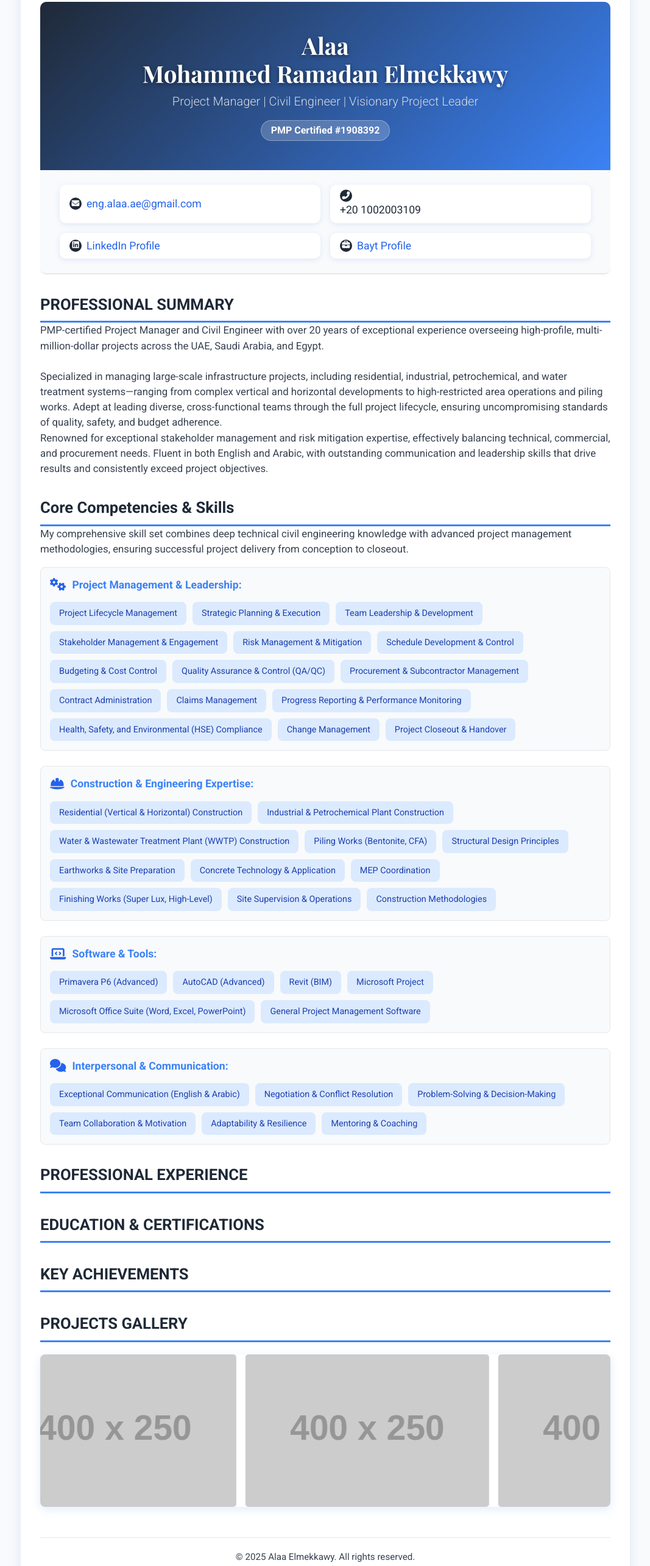
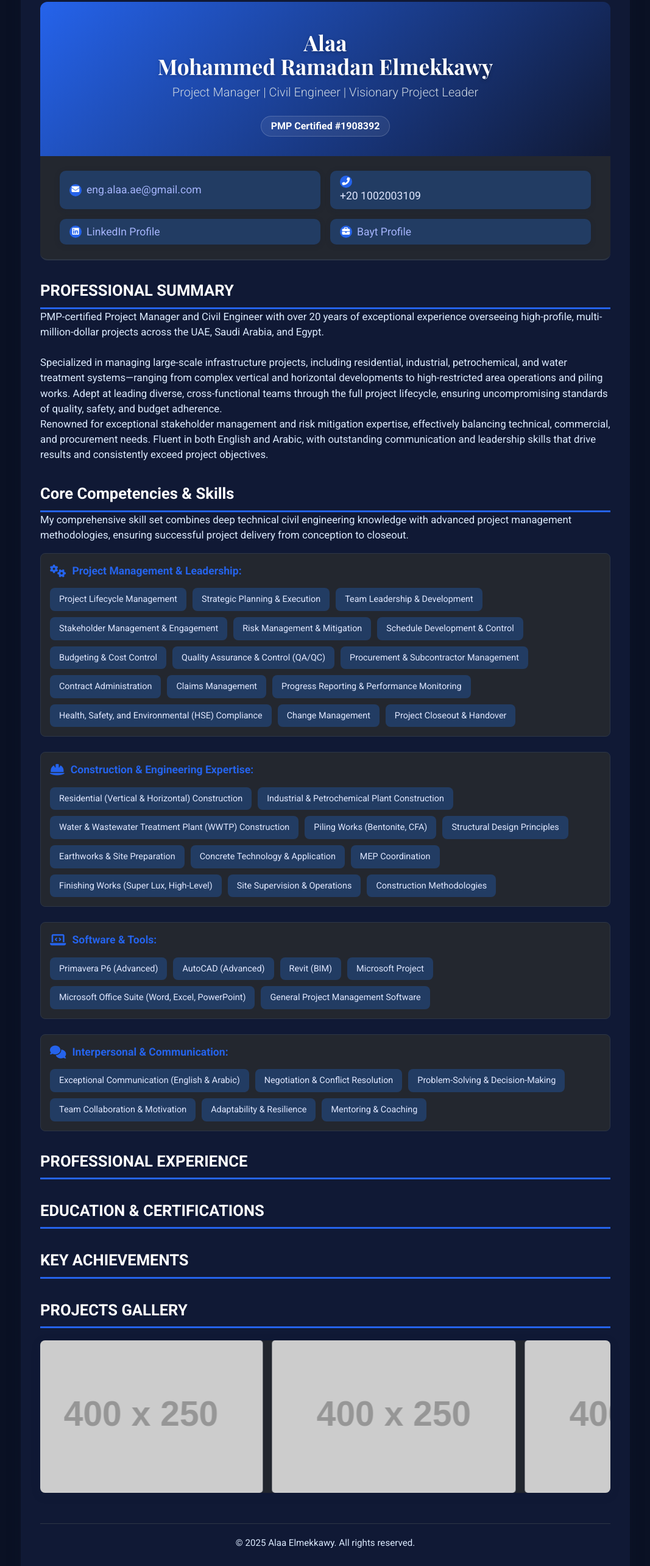
Before and after one commit to alaa-elmekkawy/test, a plain HTML site: page index.html in a window 1280 px wide. Shown: the part 77-2645 px from the top of the page at 61% size, without its empty margins (106-1173 px from the left). Drawn offline with nearby package versions, Linux system fonts and the light colour scheme; placeholder pictures from the web are drawn by us.

Commit message:
Update index.html

```diff
--- a/index.html
+++ b/index.html
@@ -5,235 +5,201 @@
   <meta name="viewport" content="width=device-width, initial-scale=1" />
   <title>Alaa Elmekkawy - Professional CV</title>
   <link href="https://cdn.jsdelivr.net/npm/tailwindcss@2.2.19/dist/tailwind.min.css" rel="stylesheet" />
-  <link
-    rel="stylesheet"
-    href="https://cdn.jsdelivr.net/npm/@fortawesome/fontawesome-free@6.4.0/css/all.min.css"
-  />
-  <link
-    href="https://fonts.googleapis.com/css2?family=Inter:wght@300;400;500;600;700&family=Playfair+Display:wght@700&family=Roboto:wght@300;400;700&display=swap"
-    rel="stylesheet"
-  />
+  <link rel="stylesheet" href="https://cdn.jsdelivr.net/npm/@fortawesome/fontawesome-free@6.4.0/css/all.min.css" />
+  <link href="https://fonts.googleapis.com/css2?family=Inter:wght@300;400;500;600;700&family=Playfair+Display:wght@700&family=Roboto:wght@300;400;700&display=swap" rel="stylesheet" />
   <style>
     :root {
-      --primary-dark: #1F2937; /* Dark slate gray */
-      --primary-medium: #3B82F6; /* Blue-500 */
-      --text-color: #374151; /* Gray-700 */
-      --light-bg: #F9FAFB; /* Gray-50 */
-      --white-bg: #FFFFFF; /* White */
-      --accent-color: #2563EB; /* Blue-600 */
-      --accent-hover: #1D4ED8; /* Blue-700 */
-      --border-color: #E5E7EB; /* Gray-200 */
-      --skill-bg: #DBEAFE; /* Blue-100 */
-      --skill-text: #1E40AF; /* Blue-900 */
-      --shadow-color: rgba(59, 130, 246, 0.15); /* Blue shadow */
-      --hover-shadow: rgba(37, 99, 235, 0.25); /* Blue hover shadow */
+      --dark-blue: #101935;
+      --darker-blue: #0a1124;
+      --dark-gray: #23272f;
+      --medium-blue: #223c63;
+      --accent-blue: #2563eb;
+      --accent-hover: #1d4ed8;
+      --light-bg: #f7f9fb;
+      --white-bg: #fff;
+      --border-color: #2d3646;
+      --skill-bg: #223c63;
+      --skill-text: #e0e7ff;
+      --shadow-color: rgba(16, 25, 53, 0.18);
+      --hover-shadow: rgba(37, 99, 235, 0.25);
     }
-
     body {
       font-family: 'Roboto', sans-serif;
       margin: 0;
       padding: 0;
-      background-color: var(--light-bg);
-      color: var(--text-color);
+      background: var(--darker-blue);
+      color: #e3e6eb;
       display: flex;
       justify-content: center;
       min-height: 100vh;
     }
-
     .container {
-      width: 95%;
+      width: 96%;
       max-width: 1000px;
-      background-color: var(--white-bg);
-      box-shadow: 0 4px 20px var(--shadow-color);
+      background: var(--dark-blue);
+      box-shadow: 0 4px 24px var(--shadow-color);
       margin: 40px 0;
       padding: 2.5rem 2rem;
-      border-radius: 10px;
+      border-radius: 12px;
     }
-
     h1 {
       font-family: 'Playfair Display', serif;
       font-size: 2.2em;
       text-align: center;
       line-height: 1.1;
       margin-bottom: 0.5rem;
-      color: white;
-      text-shadow: 0 2px 6px rgba(0, 0, 0, 0.5);
+      color: #fff;
+      text-shadow: 0 2px 6px rgba(0,0,0,0.3);
     }
-
     h2 {
       font-size: 1.6em;
-      border-bottom: 3px solid var(--primary-medium);
+      border-bottom: 3px solid var(--accent-blue);
       padding-bottom: 8px;
       margin-top: 30px;
-      color: var(--primary-dark);
+      color: #fff;
       font-weight: 700;
     }
-
     h3 {
       font-size: 1.1em;
-      color: var(--primary-medium);
+      color: var(--accent-blue);
       margin-top: 20px;
       font-weight: 600;
     }
-
     p {
       margin-bottom: 1em;
       font-size: 1.05em;
       line-height: 1.5;
+      color: #dbeafe;
     }
-
     .header {
-      background: linear-gradient(135deg, #1F2937 0%, #3B82F6 100%);
-      padding: 3rem 1rem;
+      background: linear-gradient(135deg, var(--accent-blue) 0%, var(--dark-blue) 100%);
+      padding: 3rem 1rem 2rem 1rem;
       text-align: center;
-      border-radius: 10px 10px 0 0;
+      border-radius: 12px 12px 0 0;
       position: relative;
       overflow: hidden;
     }
-
-    .header-name {
-      font-weight: 700;
-      font-size: 2.4rem;
-      line-height: 1.2;
-      margin-bottom: 0.5rem;
-    }
-
     .header-title {
       font-size: 1.25rem;
       font-weight: 300;
       margin-bottom: 1rem;
-      color: #d1d9e6;
+      color: #cbd5e1;
     }
-
     .header-cert {
       display: inline-block;
-      background: rgba(255 255 255 / 0.2);
+      background: rgba(255,255,255,0.07);
       padding: 0.25rem 1rem;
       border-radius: 9999px;
       font-weight: 600;
-      border: 1px solid rgba(255 255 255 / 0.3);
-      backdrop-filter: blur(6px);
-      color: white;
+      border: 1px solid rgba(255,255,255,0.18);
+      color: #fff;
       user-select: none;
+      margin-top: 0.5rem;
     }
-
     .contact-info {
       display: grid;
       grid-template-columns: 1fr 1fr;
       gap: 1rem;
-      background: var(--light-bg);
+      background: var(--dark-gray);
       border-bottom: 2px solid var(--border-color);
       padding: 1.5rem 2rem;
-      border-radius: 0 0 10px 10px;
+      border-radius: 0 0 12px 12px;
       font-size: 1.1em;
-      color: var(--primary-dark);
+      color: #e0e7ff;
     }
-
     .contact-item {
       display: flex;
       align-items: center;
       gap: 0.5rem;
-      background: var(--white-bg);
+      background: var(--medium-blue);
       border-radius: 10px;
       box-shadow: 0 2px 10px var(--shadow-color);
       padding: 0.5rem 1rem;
       word-break: break-word;
       transition: transform 0.3s ease;
     }
-
     .contact-item:hover {
       transform: translateY(-2px);
     }
-
     .contact-item a {
-      color: var(--accent-color);
+      color: #a5b4fc;
       text-decoration: none;
       display: flex;
       align-items: center;
       gap: 0.5rem;
     }
-
     .contact-item a:hover {
-      color: var(--accent-hover);
+      color: #fff;
       text-decoration: underline;
     }
-
     .contact-icon {
       width: 20px;
       height: 20px;
-      background: var(--primary-dark);
+      background: var(--accent-blue);
       border-radius: 50%;
       display: flex;
       align-items: center;
       justify-content: center;
-      color: white;
+      color: #fff;
       font-size: 0.8rem;
       flex-shrink: 0;
     }
-
     .section-title {
       font-weight: 700;
-      color: var(--primary-dark);
+      color: #fff;
     }
-
     .experience-item {
-      border-left: 3px solid var(--border-color);
+      border-left: 3px solid var(--accent-blue);
       padding-left: 20px;
       margin-bottom: 32px;
       position: relative;
       transition: all 0.3s ease;
+      background: var(--medium-blue);
+      border-radius: 8px;
     }
-
     .experience-item:hover {
-      background-color: #eff6ff;
+      background-color: #1e293b;
       transform: translateY(-4px);
     }
-
     .experience-item::before {
       content: '';
       width: 12px;
       height: 12px;
-      background-color: var(--primary-medium);
+      background-color: var(--accent-blue);
       border-radius: 50%;
       position: absolute;
       left: -7.5px;
-      top: 8px;
+      top: 18px;
     }
-
     .skills-category {
       margin-bottom: 25px;
       padding: 15px;
       border: 1px solid var(--border-color);
       border-radius: 8px;
-      background-color: var(--light-bg);
+      background-color: var(--dark-gray);
       transition: box-shadow 0.3s ease;
     }
-
     .skills-category:hover {
       box-shadow: 0 4px 12px var(--shadow-color);
     }
-
     .skills-category h3 {
       margin-top: 0;
       margin-bottom: 15px;
       display: flex;
       align-items: center;
       gap: 10px;
-      color: var(--primary-medium);
+      color: var(--accent-blue);
     }
-
     .skills-category h3 i {
-      color: var(--accent-color);
+      color: var(--accent-blue);
       font-size: 1.2em;
     }
-
     .skills-list {
       display: flex;
       flex-wrap: wrap;
       gap: 10px;
       justify-content: flex-start;
     }
-
     .skills-list span {
       background-color: var(--skill-bg);
       color: var(--skill-text);
@@ -244,52 +210,46 @@
       transition: background-color 0.3s ease, color 0.3s ease, transform 0.2s ease;
       cursor: default;
     }
-
     .skills-list span:hover {
-      background-color: var(--accent-color);
+      background-color: var(--accent-blue);
       color: var(--white-bg);
       transform: translateY(-2px);
     }
-
     .achievements-grid {
       display: grid;
       grid-template-columns: repeat(auto-fit, minmax(280px, 1fr));
       gap: 25px;
       margin-top: 20px;
     }
-
     .achievement-item {
-      background-color: var(--white-bg);
+      background-color: var(--medium-blue);
       border: 1px solid var(--border-color);
       border-radius: 8px;
       padding: 20px;
       text-align: center;
       box-shadow: 0 2px 8px var(--shadow-color);
       transition: transform 0.3s ease, box-shadow 0.3s ease;
+      color: #e0e7ff;
     }
-
     .achievement-item:hover {
       transform: translateY(-5px);
       box-shadow: 0 6px 18px var(--hover-shadow);
     }
-
     .achievement-item i {
       font-size: 2.5em;
-      color: var(--accent-color);
+      color: var(--accent-blue);
       margin-bottom: 15px;
     }
-
     .achievement-item h4 {
       font-family: 'Playfair Display', serif;
-      color: var(--primary-dark);
+      color: #fff;
       font-size: 1.3em;
       margin-top: 10px;
       margin-bottom: 10px;
     }
-
     .achievement-item p {
       font-size: 0.95em;
-      color: var(--text-color);
+      color: #dbeafe;
       margin-bottom: 0;
     }
 
@@ -301,14 +261,14 @@
       border-radius: 8px;
       box-shadow: 0 4px 15px var(--shadow-color);
       margin-top: 20px;
+      background: var(--dark-gray);
     }
-
     .slider-track {
       display: flex;
-      transition: transform 0.5s ease-in-out;
+      width: max-content;
       will-change: transform;
+      animation: slider-scroll 36s linear infinite;
     }
-
     .slider-item {
       flex-shrink: 0;
       width: 400px;
@@ -316,19 +276,23 @@
       margin-right: 15px;
       border-radius: 5px;
       overflow: hidden;
-      background-color: #e5e7eb;
+      background-color: #1e293b;
       display: flex;
       align-items: center;
       justify-content: center;
-      color: #666;
+      color: #fff;
       font-size: 1.2em;
+      box-shadow: 0 2px 8px var(--shadow-color);
     }
-
     .slider-item img {
       width: 100%;
       height: 100%;
       object-fit: cover;
       display: block;
+    }
+    @keyframes slider-scroll {
+      0% { transform: translateX(0); }
+      100% { transform: translateX(calc(-1 * (400px + 15px) * 15)); }
     }
 
     footer {
@@ -336,65 +300,37 @@
       margin-top: 50px;
       padding-top: 20px;
       border-top: 1px solid var(--border-color);
-      color: var(--text-color);
+      color: #b6c0d1;
       font-size: 0.9em;
     }
 
-    footer .contact-info {
-      margin-bottom: 15px;
-    }
-
     /* Responsive Design */
-    @media (max-width: 768px) {
-      .container {
-        padding: 1.25rem 1rem;
-        margin: 20px 0;
+    @media (max-width: 900px) {
+      .slider-item { width: 300px; height: 180px; }
+      .slider-track {
+        animation: slider-scroll-md 36s linear infinite;
       }
-
-      h1 {
-        font-size: 2em;
-      }
-
-      h2 {
-        font-size: 1.5em;
-      }
-
-      h3 {
-        font-size: 1.1em;
-      }
-
-      .contact-info {
-        grid-template-columns: 1fr;
-        gap: 1rem;
-      }
-
-      .skills-list {
-        justify-content: center;
-      }
-
-      .achievements-grid {
-        grid-template-columns: 1fr;
-      }
-
-      .slider-item {
-        width: 300px;
-        height: 200px;
+      @keyframes slider-scroll-md {
+        0% { transform: translateX(0); }
+        100% { transform: translateX(calc(-1 * (300px + 15px) * 15)); }
       }
     }
-
-    @media (max-width: 480px) {
-      h1 {
-        font-size: 1.6em;
+    @media (max-width: 600px) {
+      .container { padding: 1.25rem 0.5rem; }
+      h1 { font-size: 1.3em; }
+      h2 { font-size: 1.1em; }
+      .slider-item { width: 220px; height: 120px; }
+      .slider-track {
+        animation: slider-scroll-sm 36s linear infinite;
       }
-
-      h2 {
-        font-size: 1.3em;
+      @keyframes slider-scroll-sm {
+        0% { transform: translateX(0); }
+        100% { transform: translateX(calc(-1 * (220px + 15px) * 15)); }
       }
-
-      .slider-item {
-        width: 250px;
-        height: 180px;
-      }
+    }
+    @media (max-width: 768px) {
+      .contact-info { grid-template-columns: 1fr; gap: 1rem; }
+      .achievements-grid { grid-template-columns: 1fr; }
     }
   </style>
 </head>
@@ -402,7 +338,7 @@
   <div class="container">
     <!-- Header Section -->
     <header class="header">
-      <h1 class="header-name">
+      <h1>
         Alaa <br />
         Mohammed Ramadan Elmekkawy
       </h1>
@@ -433,7 +369,7 @@
     </section>
 
     <!-- Main Content -->
-    <main class="p-0">
+    <main>
       <!-- Professional Summary -->
       <section class="mb-8" aria-labelledby="professional-summary-title">
         <h2 id="professional-summary-title" class="section-title">PROFESSIONAL SUMMARY</h2>
@@ -450,7 +386,6 @@
         <p>
           My comprehensive skill set combines deep technical civil engineering knowledge with advanced project management methodologies, ensuring successful project delivery from conception to closeout.
         </p>
-
         <div class="skills-category">
           <h3><i class="fas fa-cogs"></i> Project Management & Leadership:</h3>
           <div class="skills-list">
@@ -471,7 +406,6 @@
             <span>Project Closeout & Handover</span>
           </div>
         </div>
-
         <div class="skills-category">
           <h3><i class="fas fa-hard-hat"></i> Construction & Engineering Expertise:</h3>
           <div class="skills-list">
@@ -488,7 +422,6 @@
             <span>Construction Methodologies</span>
           </div>
         </div>
-
         <div class="skills-category">
           <h3><i class="fas fa-laptop-code"></i> Software & Tools:</h3>
           <div class="skills-list">
@@ -500,7 +433,6 @@
             <span>General Project Management Software</span>
           </div>
         </div>
-
         <div class="skills-category">
           <h3><i class="fas fa-comments"></i> Interpersonal & Communication:</h3>
           <div class="skills-list">
@@ -535,53 +467,29 @@
       <!-- Projects Gallery Slider -->
       <section aria-label="Projects Gallery" class="mb-8">
         <h2 class="section-title">PROJECTS GALLERY</h2>
-        <div class="slider-container" id="project-slider" aria-live="polite" aria-atomic="true">
+        <div class="slider-container" aria-live="polite" aria-atomic="true">
           <div class="slider-track" id="slider-track">
-            <div class="slider-item">
-              <img src="https://via.placeholder.com/400x250?text=Project+1" alt="Project 1" loading="lazy" />
-            </div>
-            <div class="slider-item">
-              <img src="https://via.placeholder.com/400x250?text=Project+2" alt="Project 2" loading="lazy" />
-            </div>
-            <div class="slider-item">
-              <img src="https://via.placeholder.com/400x250?text=Project+3" alt="Project 3" loading="lazy" />
-            </div>
-            <div class="slider-item">
-              <img src="https://via.placeholder.com/400x250?text=Project+4" alt="Project 4" loading="lazy" />
-            </div>
-            <div class="slider-item">
-              <img src="https://via.placeholder.com/400x250?text=Project+5" alt="Project 5" loading="lazy" />
-            </div>
-            <div class="slider-item">
-              <img src="https://via.placeholder.com/400x250?text=Project+6" alt="Project 6" loading="lazy" />
-            </div>
-            <div class="slider-item">
-              <img src="https://via.placeholder.com/400x250?text=Project+7" alt="Project 7" loading="lazy" />
-            </div>
-            <div class="slider-item">
-              <img src="https://via.placeholder.com/400x250?text=Project+8" alt="Project 8" loading="lazy" />
-            </div>
-            <div class="slider-item">
-              <img src="https://via.placeholder.com/400x250?text=Project+9" alt="Project 9" loading="lazy" />
-            </div>
-            <div class="slider-item">
-              <img src="https://via.placeholder.com/400x250?text=Project+10" alt="Project 10" loading="lazy" />
-            </div>
-            <div class="slider-item">
-              <img src="https://via.placeholder.com/400x250?text=Project+11" alt="Project 11" loading="lazy" />
-            </div>
-            <div class="slider-item">
-              <img src="https://via.placeholder.com/400x250?text=Project+12" alt="Project 12" loading="lazy" />
-            </div>
-            <div class="slider-item">
-              <img src="https://via.placeholder.com/400x250?text=Project+13" alt="Project 13" loading="lazy" />
-            </div>
-            <div class="slider-item">
-              <img src="https://via.placeholder.com/400x250?text=Project+14" alt="Project 14" loading="lazy" />
-            </div>
-            <div class="slider-item">
-              <img src="https://via.placeholder.com/400x250?text=Project+15" alt="Project 15" loading="lazy" />
-            </div>
+            <!-- 15 original slides -->
+            <div class="slider-item"><img src="https://via.placeholder.com/400x250/223c63/e0e7ff?text=Project+1" alt="Project 1" /></div>
+            <div class="slider-item"><img src="https://via.placeholder.com/400x250/223c63/e0e7ff?text=Project+2" alt="Project 2" /></div>
+            <div class="slider-item"><img src="https://via.placeholder.com/400x250/223c63/e0e7ff?text=Project+3" alt="Project 3" /></div>
+            <div class="slider-item"><img src="https://via.placeholder.com/400x250/223c63/e0e7ff?text=Project+4" alt="Project 4" /></div>
+            <div class="slider-item"><img src="https://via.placeholder.com/400x250/223c63/e0e7ff?text=Project+5" alt="Project 5" /></div>
+            <div class="slider-item"><img src="https://via.placeholder.com/400x250/223c63/e0e7ff?text=Project+6" alt="Project 6" /></div>
+            <div class="slider-item"><img src="https://via.placeholder.com/400x250/223c63/e0e7ff?text=Project+7" alt="Project 7" /></div>
+            <div class="slider-item"><img src="https://via.placeholder.com/400x250/223c63/e0e7ff?text=Project+8" alt="Project 8" /></div>
+            <div class="slider-item"><img src="https://via.placeholder.com/400x250/223c63/e0e7ff?text=Project+9" alt="Project 9" /></div>
+            <div class="slider-item"><img src="https://via.placeholder.com/400x250/223c63/e0e7ff?text=Project+10" alt="Project 10" /></div>
+            <div class="slider-item"><img src="https://via.placeholder.com/400x250/223c63/e0e7ff?text=Project+11" alt="Project 11" /></div>
+            <div class="slider-item"><img src="https://via.placeholder.com/400x250/223c63/e0e7ff?text=Project+12" alt="Project 12" /></div>
+            <div class="slider-item"><img src="https://via.placeholder.com/400x250/223c63/e0e7ff?text=Project+13" alt="Project 13" /></div>
+            <div class="slider-item"><img src="https://via.placeholder.com/400x250/223c63/e0e7ff?text=Project+14" alt="Project 14" /></div>
+            <div class="slider-item"><img src="https://via.placeholder.com/400x250/223c63/e0e7ff?text=Project+15" alt="Project 15" /></div>
+            <!-- Duplicate first 4 slides for seamless looping -->
+            <div class="slider-item"><img src="https://via.placeholder.com/400x250/223c63/e0e7ff?text=Project+1" alt="Project 1 duplicate" /></div>
+            <div class="slider-item"><img src="https://via.placeholder.com/400x250/223c63/e0e7ff?text=Project+2" alt="Project 2 duplicate" /></div>
+            <div class="slider-item"><img src="https://via.placeholder.com/400x250/223c63/e0e7ff?text=Project+3" alt="Project 3 duplicate" /></div>
+            <div class="slider-item"><img src="https://via.placeholder.com/400x250/223c63/e0e7ff?text=Project+4" alt="Project 4 duplicate" /></div>
           </div>
         </div>
       </section>
@@ -591,26 +499,30 @@
       <p>© 2025 Alaa Elmekkawy. All rights reserved.</p>
     </footer>
   </div>
+  <script>
+    // Seamless infinite slider reset
+    const sliderTrack = document.getElementById('slider-track');
+    let animationDuration = 36000; // ms, matches CSS animation duration
+    let isHovered = false;
 
-  <script>
-    // Simple auto-scroll slider for projects gallery
-    const sliderTrack = document.getElementById('slider-track');
-    let scrollAmount = 0;
-    const scrollStep = 1; // pixels per frame
-    const maxScroll = sliderTrack.scrollWidth - sliderTrack.clientWidth;
-
-    function autoScroll() {
-      scrollAmount += scrollStep;
-      if (scrollAmount >= maxScroll) {
-        scrollAmount = 0;
-      }
-      sliderTrack.style.transform = `translateX(-${scrollAmount}px)`;
-      requestAnimationFrame(autoScroll);
+    function resetSlider() {
+      sliderTrack.style.animation = 'none';
+      // Force reflow
+      void sliderTrack.offsetWidth;
+      sliderTrack.style.animation = '';
     }
 
-    if (sliderTrack.scrollWidth > sliderTrack.clientWidth) {
-      requestAnimationFrame(autoScroll);
-    }
+    sliderTrack.addEventListener('animationiteration', resetSlider);
+
+    // Optional: Pause on hover (remove if not desired)
+    sliderTrack.addEventListener('mouseenter', () => {
+      isHovered = true;
+      sliderTrack.style.animationPlayState = 'paused';
+    });
+    sliderTrack.addEventListener('mouseleave', () => {
+      isHovered = false;
+      sliderTrack.style.animationPlayState = 'running';
+    });
   </script>
 </body>
 </html>
```
